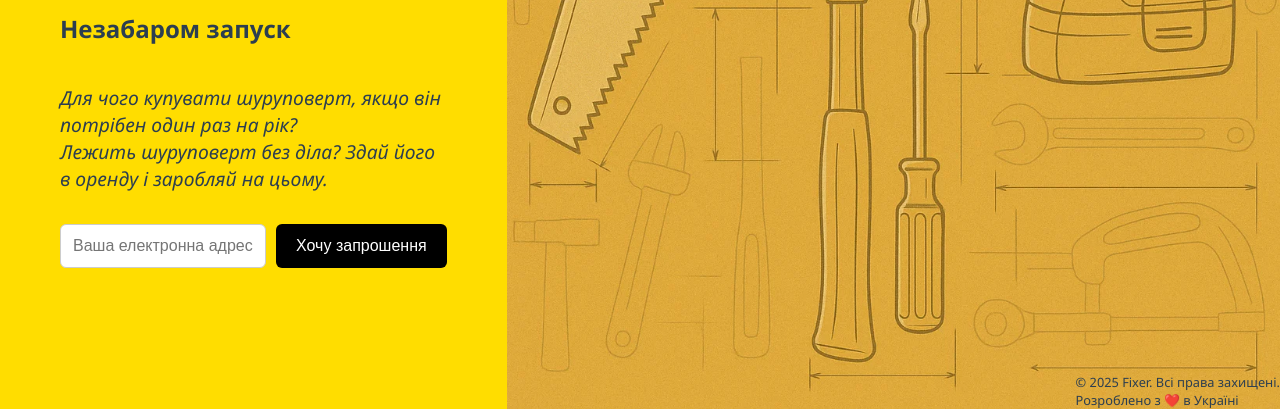
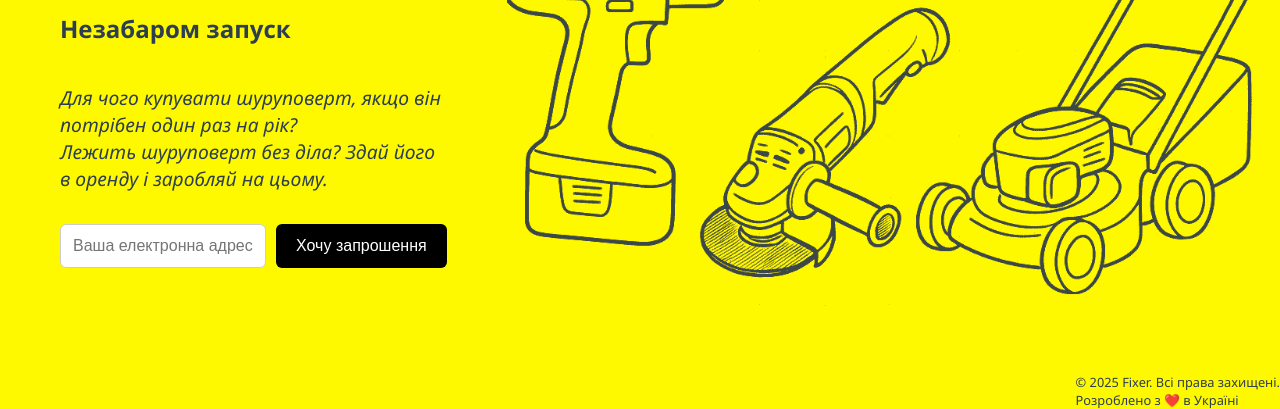
Before and after one commit to olexandrd/fixer-landing-page, a plain HTML site: page index.html in a window 1280 px wide. Shown: the part 391-800 px from the top of the page. Drawn offline with Linux system fonts and the light colour scheme.

Commit message:
Update background

```diff
--- a/style.css
+++ b/style.css
@@ -6,7 +6,7 @@ body {
   margin: 0;
   padding: 0;
   font-family: "Segoe UI", sans-serif;
-  background-color: #ffdd00;
+  background-color: #fff900;
   color: #2c3e50;
 }
 
@@ -28,7 +28,7 @@ body {
 
 .right {
   flex: 2;
-  background: url("images/bg-01.webp") no-repeat center center;
+  background: url("images/bg-02.png") no-repeat center center;
   background-size: cover;
   display: flex;
   justify-content: flex-end;
```
Also changed, not shown: images/bg-02.png (added).
